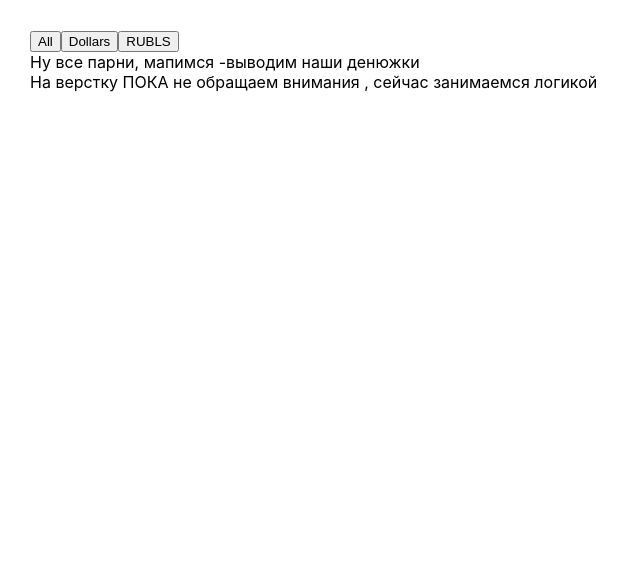
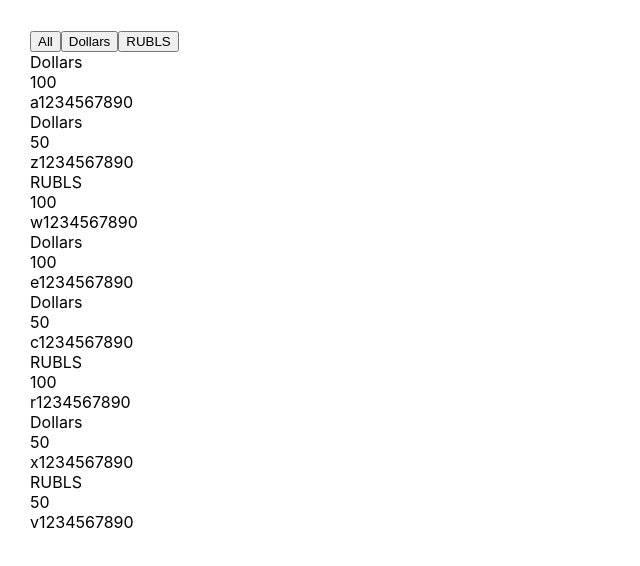
Before and after one commit to AndreyZaytsev90/New-td, a React (Create React App) app in the folder new-td/: page / in a window 1280 px wide. Shown: the top 566 px of the page, without its empty margins (0-640 px from the left). Built offline with nearby package versions, Linux system fonts and the light colour scheme.

Commit message:
Dop lesson

```diff
--- a/new-td/src/App.tsx
+++ b/new-td/src/App.tsx
@@ -21,18 +21,23 @@ let defaultMoney: Array<MoneyType> = [
 ]
 
 // типизируем на входе и выходе
-export const moneyFilter = (money: Array<MoneyType>, filter: BanknotsType): MoneyType[] => {
+export const moneyFilter = (money: Array<MoneyType>, filterValue: BanknotsType): MoneyType[] => {
     console.log('moneyFilter')
-    debugger
     //если пришел filter со значением 'All', то возвращаем все банкноты
-    if (filter === 'Dollars') {
+    if (filterValue === 'All')
+    {
+        return defaultMoney
+    }
+    if (filterValue === 'Dollars') {
         return money.filter(m => m.banknotes === 'Dollars')
     }
-    if (filter === 'RUBLS') {
+    if (filterValue === 'RUBLS') {
         return money.filter(m => m.banknotes === 'RUBLS')
     }
-    else {
+    if (filterValue === 'All') {
         return money
+    }else {
+        return defaultMoney
     }
 }
 
--- a/new-td/src/City.tsx
+++ b/new-td/src/City.tsx
@@ -3,25 +3,31 @@ import {CurrentBankomat} from "./CurrentBankomat";
 import {MoneyType} from "./App";
 
 type CityPropsType = {
-    data: any //встречаем денюжки
+    data: MoneyType[]
 }
 
 export const City = (props: CityPropsType) => {
 
     // пока это пропускам
-    // const mappedMoney = props.data.map((el: MoneyType, index) => (
-    //     <CurrentBankomat
-    //         key={index}
-    //         money={el}
-    //     />
+    //const mappedMoney = props.data.map((el: MoneyType, index) => (
+    //  <CurrentBankomat
+    //     key={index}
+    //    money={el}
+    //   />
     // ))
-
+    const mappedMoney = props.data.map(el => {
+        return (
+            <div key={el.number}>
+                <div>{el.banknotes}</div>
+                <div>{el.value}</div>
+                <div>{el.number}</div>
+            </div>
+        )
+    })
 
     return (
         <div>
-            <div>Ну все парни, мапимся -выводим наши денюжки</div>
-            <div>На верстку ПОКА не обращаем внимания , сейчас занимаемся логикой</div>
-            {/*<div>{mappedMoney}</div>*/}
+            {mappedMoney}
         </div>
     );
 };
--- a/new-td/src/Country.tsx
+++ b/new-td/src/Country.tsx
@@ -29,7 +29,7 @@ export const Country = (props: CountryPropsType) => {
             <button onClick={setAll}>All</button>
             <button onClick={setDollars}>Dollars</button>
             <button onClick={setRUBLS}>RUBLS</button>
-            <City data={"передаем денежки в город"}/>
+            <City data={props.data}/>
         </div>
     );
 };
```
